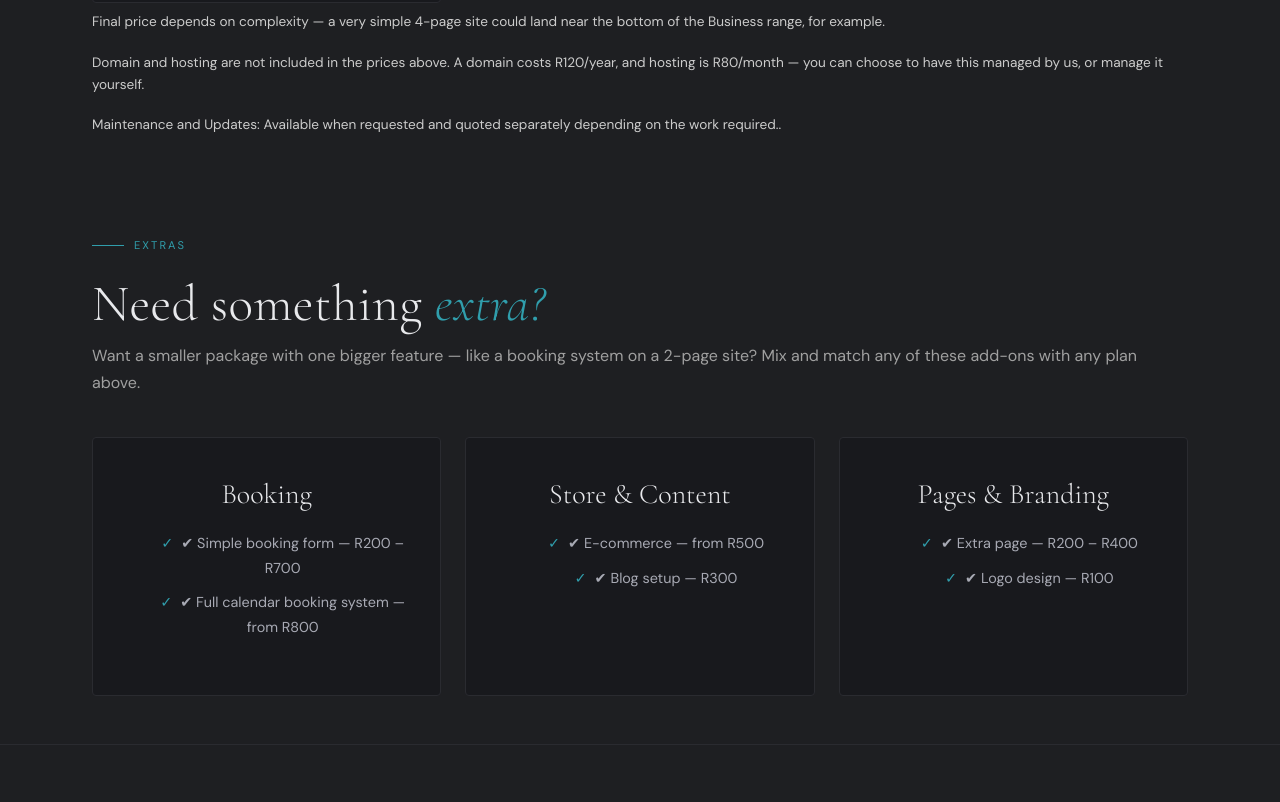
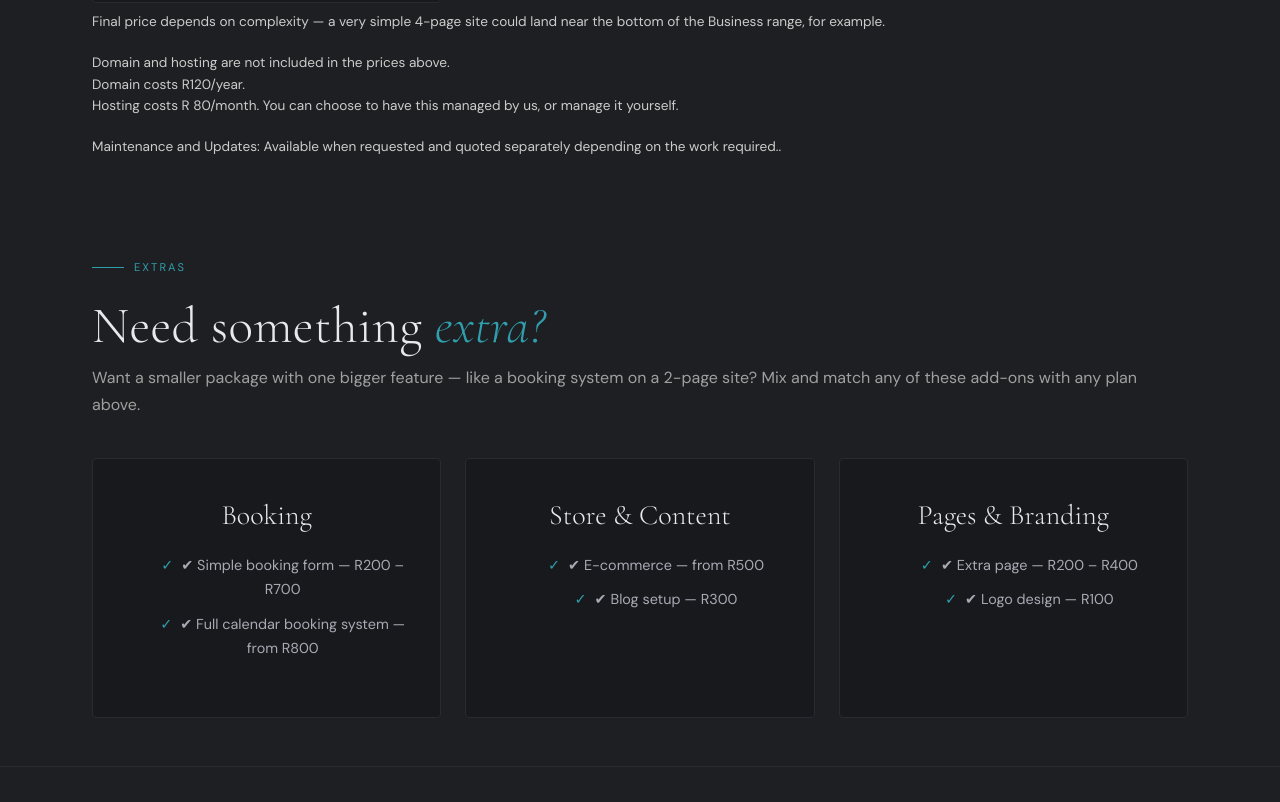
Before and after one commit to jennasmithx/coastline-web-design-studio, a plain HTML site: page pricing.html in a window 1280 px wide. Shown: the part 1792-2594 px from the top of the page. Drawn offline with nearby package versions, Linux system fonts and the light colour scheme.

Commit message:
Update pricing.html

```diff
--- a/pricing.html
+++ b/pricing.html
@@ -98,8 +98,10 @@
                 Business range, for example.
               </p>
       <p class="form-note" style="margin-top:8px; color:#ccc;">
-                Domain and hosting are not included in the prices above. A domain costs R120/year, and hosting is
-                R80/month — you can choose to have this managed by us, or manage it yourself.
+                Domain and hosting are not included in the prices above. <br>
+                Domain costs R120/year. <br>
+                Hosting costs R 80/month.
+                You can choose to have this managed by us, or manage it yourself.
               </p>
               <p class="form-note" style="margin-top:8px; color:#ccc;">
                 Maintenance and Updates: Available when requested and quoted separately depending on the work required..
```
